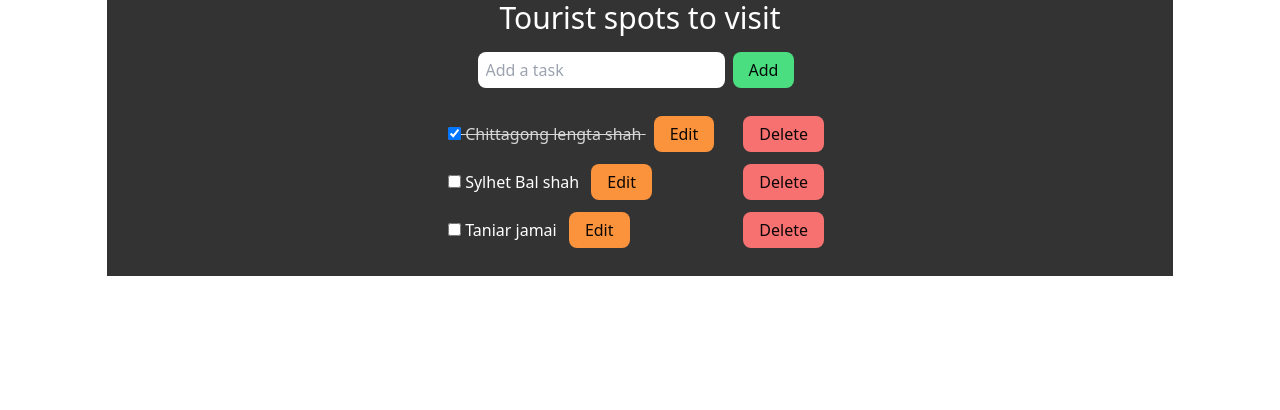
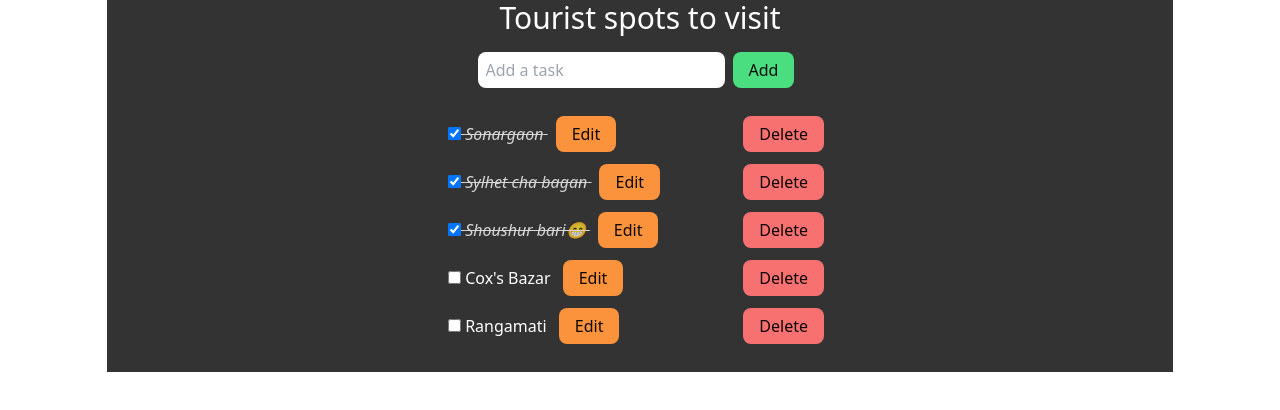
Before and after one commit to MU1147-LEGEND/React, a React (Vite) app in the folder Scaling-Reducer-withContext/: page / in a window 1280 px wide. Shown: the top 410 px of the page. Built offline with nearby package versions, Linux system fonts and the light colour scheme.

Commit message:
Add UUID generation for initial tasks and enhance ConfirmDelete animation

```diff
--- a/Scaling-Reducer-withContext/src/components/Comp3.jsx
+++ b/Scaling-Reducer-withContext/src/components/Comp3.jsx
@@ -2,6 +2,7 @@ import React, { useContext, useState } from "react";
 import Button from "./buttons/Button";
 import { TaskContext, TaskDispatchContext } from "../context/taskContext";
 import ConfirmDelete from "./ConfirmDelete";
+import generateUUID from "../randomIDgenerator/randomUUID";
 
 const Comp3 = () => {
     const [text, setText] = useState("");
@@ -51,33 +52,7 @@ const Comp3 = () => {
         setInputError(true);
     };
 
-    // AI generated random uuid generator code.
-    function generateUUID() {
-        // Public Domain/MIT
-        let d = new Date().getTime(); //Timestamp
-        let d2 =
-            (typeof performance !== "undefined" &&
-                performance.now &&
-                performance.now() * 1000) ||
-            0; //Time in microseconds since page-load or 0 if unsupported
-        return "xxxxxxxx-xxxx-4xxx-yxxx-xxxxxxxxxxxx".replace(
-            /[xy]/g,
-            function (c) {
-                let r = Math.random() * 16; //random number between 0 and 16
-                if (d > 0) {
-                    //Use timestamp until depleted
-                    r = (d + r) % 16 | 0;
-                    d = Math.floor(d / 16);
-                } else {
-                    //Use microseconds since page-load if supported
-                    r = (d2 + r) % 16 | 0;
-                    d2 = Math.floor(d2 / 16);
-                }
-                return (c === "x" ? r : (r & 0x3) | 0x8).toString(16);
-            }
-        );
-    }
-    // AI generated random uuid generator code.
+
 
     return (
         <>
@@ -180,7 +155,7 @@ const Comp3 = () => {
                                                         <span
                                                             className={
                                                                 task.done
-                                                                    ? "opacity-80 line-through"
+                                                                    ? "opacity-80 line-through italic"
                                                                     : "opacity-100"
                                                             }
                                                         >
--- a/Scaling-Reducer-withContext/src/components/ConfirmDelete.jsx
+++ b/Scaling-Reducer-withContext/src/components/ConfirmDelete.jsx
@@ -13,7 +13,7 @@ const ConfirmDelete = ({ setConfirmationOpen, handleDeleteTask, id }) => {
     return (
         <>
             <div className="bg-black/80 h-full w-full absolute top-0 left-0 z-10">
-                <div className="bg-stone-400 h-1/2 w-3/4 absolute top-0 left-0 right-0 bottom-0 m-auto text-center flex justify-center items-center rounded-2xl">
+                <div className="bg-stone-400 h-1/2 w-3/4 absolute top-0 left-0 right-0 bottom-0 m-auto text-center flex justify-center items-center rounded-2xl  animate-[grow_0.5s_ease-in-out]">
                     <h1 className="absolute top-12 text-3xl">
                         Are you sure ?{" "}
                     </h1>
--- a/Scaling-Reducer-withContext/src/initialTasks.js
+++ b/Scaling-Reducer-withContext/src/initialTasks.js
@@ -1,5 +1,9 @@
+import generateUUID from "./randomIDgenerator/randomUUID";
+
 export const initialTasks = [
-    { id: 0, text: "Chittagong lengta shah", done: true },
-    { id: 1, text: "Sylhet Bal shah", done: false },
-    { id: 2, text: "Taniar jamai", done: false },
+    { id: generateUUID(), text: "Sonargaon", done: true },
+    { id: generateUUID(), text: "Sylhet cha bagan", done: true },
+    { id: generateUUID(), text: "Shoushur bari😁", done: true },
+    { id: generateUUID(), text: "Cox's Bazar", done: false },
+    { id: generateUUID(), text: "Rangamati", done: false },
 ];
--- /dev/null
+++ b/Scaling-Reducer-withContext/src/randomIDgenerator/randomUUID.js
@@ -0,0 +1,27 @@
+// AI generated random uuid generator code.
+export default function generateUUID() {
+    // Public Domain/MIT
+    let d = new Date().getTime(); //Timestamp
+    let d2 =
+        (typeof performance !== "undefined" &&
+            performance.now &&
+            performance.now() * 1000) ||
+        0; //Time in microseconds since page-load or 0 if unsupported
+    return "xxxxxxxx-xxxx-4xxx-yxxx-xxxxxxxxxxxx".replace(
+        /[xy]/g,
+        function (c) {
+            let r = Math.random() * 16; //random number between 0 and 16
+            if (d > 0) {
+                //Use timestamp until depleted
+                r = (d + r) % 16 | 0;
+                d = Math.floor(d / 16);
+            } else {
+                //Use microseconds since page-load if supported
+                r = (d2 + r) % 16 | 0;
+                d2 = Math.floor(d2 / 16);
+            }
+            return (c === "x" ? r : (r & 0x3) | 0x8).toString(16);
+        }
+    );
+}
+// AI generated random uuid generator code.
--- a/Scaling-Reducer-withContext/tailwind.config.js
+++ b/Scaling-Reducer-withContext/tailwind.config.js
@@ -2,7 +2,17 @@
 export default {
     content: ["./index.html", "./src/**/*.{js,ts,jsx,tsx}"],
     theme: {
-        extend: {},
+        extend: {
+            keyframes: {
+                grow: {
+                    "0%": { transform: "scale(0.5)", opacity: "0" },
+                    "100%": { transform: "scale(1)", opacity: "1" },
+                },
+            },
+            animation: {
+                grow: "grow 0.5s ease-in-out forwards",
+            },
+        },
     },
     plugins: [],
 };
```
